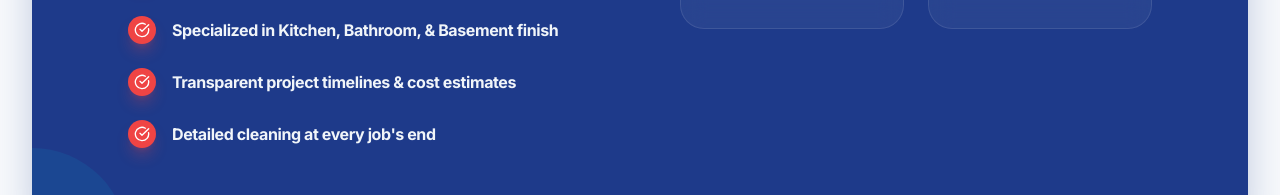
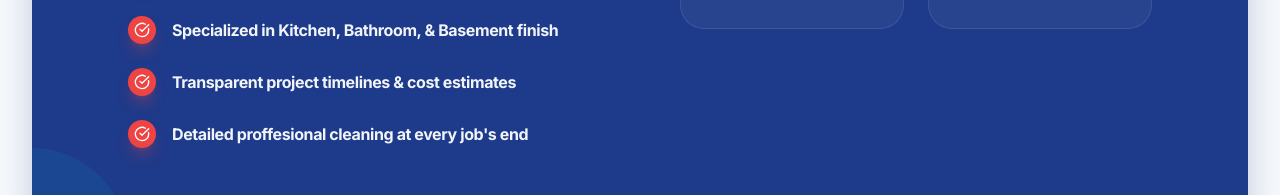
Before and after one commit to ayeletsharonshush/stuhl-services-llc, a React (Vite) app: page / in a window 1280 px wide. Shown: the part 2260-2455 px from the top of the page. Built offline with nearby package versions, Linux system fonts and the light colour scheme.

Commit message:
Update cleaning description to include professional

```diff
--- a/components/Home.tsx
+++ b/components/Home.tsx
@@ -141,7 +141,7 @@ const Home: React.FC<HomeProps> = ({ onPortfolioClick, onContactClick }) => {
                     "Hands-on owner working on all projects for maximum accountability",
                     "Specialized in Kitchen, Bathroom, & Basement finish",
                     "Transparent project timelines & cost estimates",
-                    "Detailed cleaning at every job's end"
+                    "Detailed proffesional cleaning at every job's end"
                   ].map((item, i) => (
                     <li key={i} className="flex items-center">
                       <div className="bg-brand-red p-1.5 rounded-full mr-4 shadow-lg shadow-brand-red/30">
```
